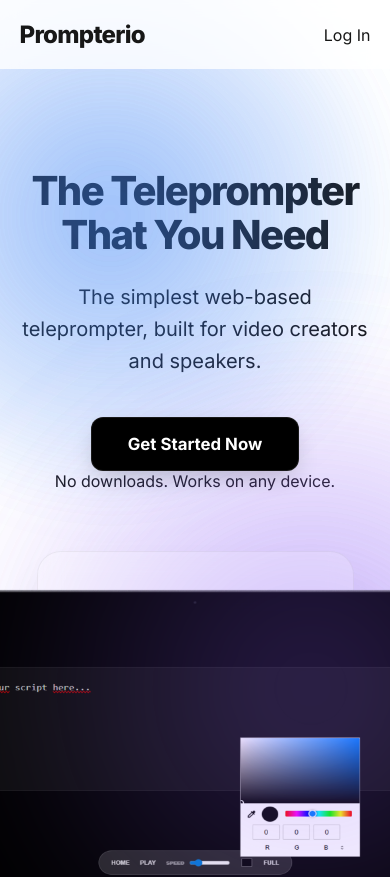
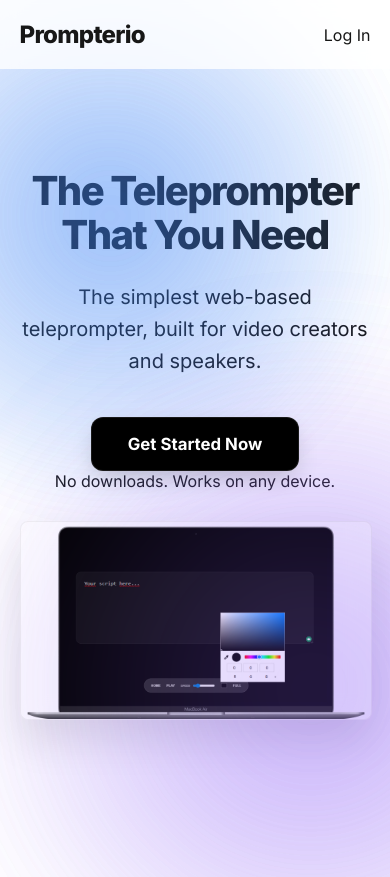
Before and after one commit to paulong/Prompterio, a Next.js app: page / in a window 390 px wide. Shown: the top 877 px of the page. Built offline with nearby package versions, Linux system fonts and the light colour scheme; no server answers.

Commit message:
ADD [FIX scroll, responsive]

```diff
--- a/src/app/app/page.js
+++ b/src/app/app/page.js
@@ -137,7 +137,7 @@
         </button>
         <div style={{ display: 'flex', alignItems: 'center', gap: '10px' }}>
           <span style={{ fontSize: '0.6rem', fontWeight: '900', color: getContrastColor(bgColor, 0.5) }}>SPEED</span>
-          <input type="range" min="1" max="20" value={speed} onChange={(e) => setSpeed(Number(e.target.value))} style={{ width: '80px' }} />
+          <input type="range" min="1" max="5" value={speed} onChange={(e) => setSpeed(Number(e.target.value))} style={{ width: '80px' }} />
         </div>
         <input type="color" value={bgColor} onChange={(e) => setBgColor(e.target.value)} style={{ width: '25px', height: '25px', border: 'none', background: 'none', cursor: 'pointer' }} />
         <button onClick={toggleFullScreen} className={styles.textBtn} style={{ color: contrastColor }}>
--- a/src/app/globals.css
+++ b/src/app/globals.css
@@ -2,13 +2,14 @@
   --background: #ffffff;
   --foreground: #171717;
 }
-
+/*
 @media (prefers-color-scheme: dark) {
   :root {
     --background: #0a0a0a;
     --foreground: #ededed;
   }
 }
+  */
 
 html,
 body {
--- a/src/app/layout.js
+++ b/src/app/layout.js
@@ -36,7 +36,7 @@
     apple: '/apple-touch-icon.png',
     images: [
       {
-        url: '/og-image.png', // Tienes que crear esta imagen (1200x630) y ponerla en /public
+        url: '/android-chrome-512x512.png', // Tienes que crear esta imagen (1200x630) y ponerla en /public
         width: 1200,
         height: 630,
         alt: 'Prompterio App Preview',
@@ -48,7 +48,7 @@
     card: 'summary_large_image',
     title: 'Prompterio | Online Teleprompter',
     description: 'Read scripts like a pro on any device.',
-    images: ['/og-image.png'],
+    images: ['/android-chrome-512x512.png.png'],
   },
   robots: {
     index: true,
--- a/src/app/page.js
+++ b/src/app/page.js
@@ -103,7 +103,6 @@
       </section>
 
       <section className={styles.howItWorks}>
-
   <div className={styles.sectionHeader}>
     <span className={styles.badge}>Process</span>
     <h2>Master your video in 3 steps</h2>
--- a/src/app/page.module.css
+++ b/src/app/page.module.css
@@ -73,15 +73,6 @@
   margin-bottom: 1.5rem;
   color: var(--text-main);
 }
-.logoGroup {
-  display: flex;
-  align-items: center;
-  gap: 10px;
-}
-
-.logoIcon {
-  font-size: 1.5rem;
-}
 
 /* Tip: El span con gradiente lo añadiremos en el JS */
 .gradientText {
@@ -101,21 +92,30 @@
 
 /* --- Preview Placeholder --- */
 .appPreviewPlaceholder {
+  margin: 40px auto 0;
+  width: 95%; /* Ocupa casi todo el ancho en móviles */
+  max-width: 1000px; /* Se detiene en 1000px en monitores grandes */
+  height: auto; /* IMPORTANTE: Deja que la altura sea automática según la imagen */
+  aspect-ratio: 16 / 9; /* Mantiene la proporción de pantalla prompter */
+
   background: rgba(255, 255, 255, 0.4);
   backdrop-filter: blur(12px);
   border: 1px solid rgba(0, 0, 0, 0.05);
-  height: 400px;
-  width: 90%;
-  max-width: 1000px;
-  margin: 60px auto 0;
-  border-radius: 24px;
-  box-shadow: 0 25px 50px -12px rgba(0, 0, 0, 0.1);
+  border-radius: 12px;
+  box-shadow: 0 20px 40px rgba(0,0,0,0.1);
+
+  overflow: hidden; /* Para que la imagen no se salga de los bordes redondeados */
   display: flex;
   align-items: center;
   justify-content: center;
-  position: relative;
 }
 
+.appPreviewPlaceholder img {
+  width: 100%;
+  height: 100%;
+  object-fit: cover; /* Hace que la captura llene el espacio sin deformarse */
+  display: block;
+}
 
 /* --- Features Section --- */
 .featuresSection {
@@ -329,4 +329,12 @@
   .stepLine {
     display: none;
   }
+  .appPreviewPlaceholder {
+    width: 100%; /* En celulares pegamos la imagen a los bordes */
+    border-radius: 8px; /* Redondeado más pequeño para que encaje mejor */
+    margin-top: 30px;
+  }
+  .appPreviewPlaceholder::before {
+    display: none;
+  }
 }
```
